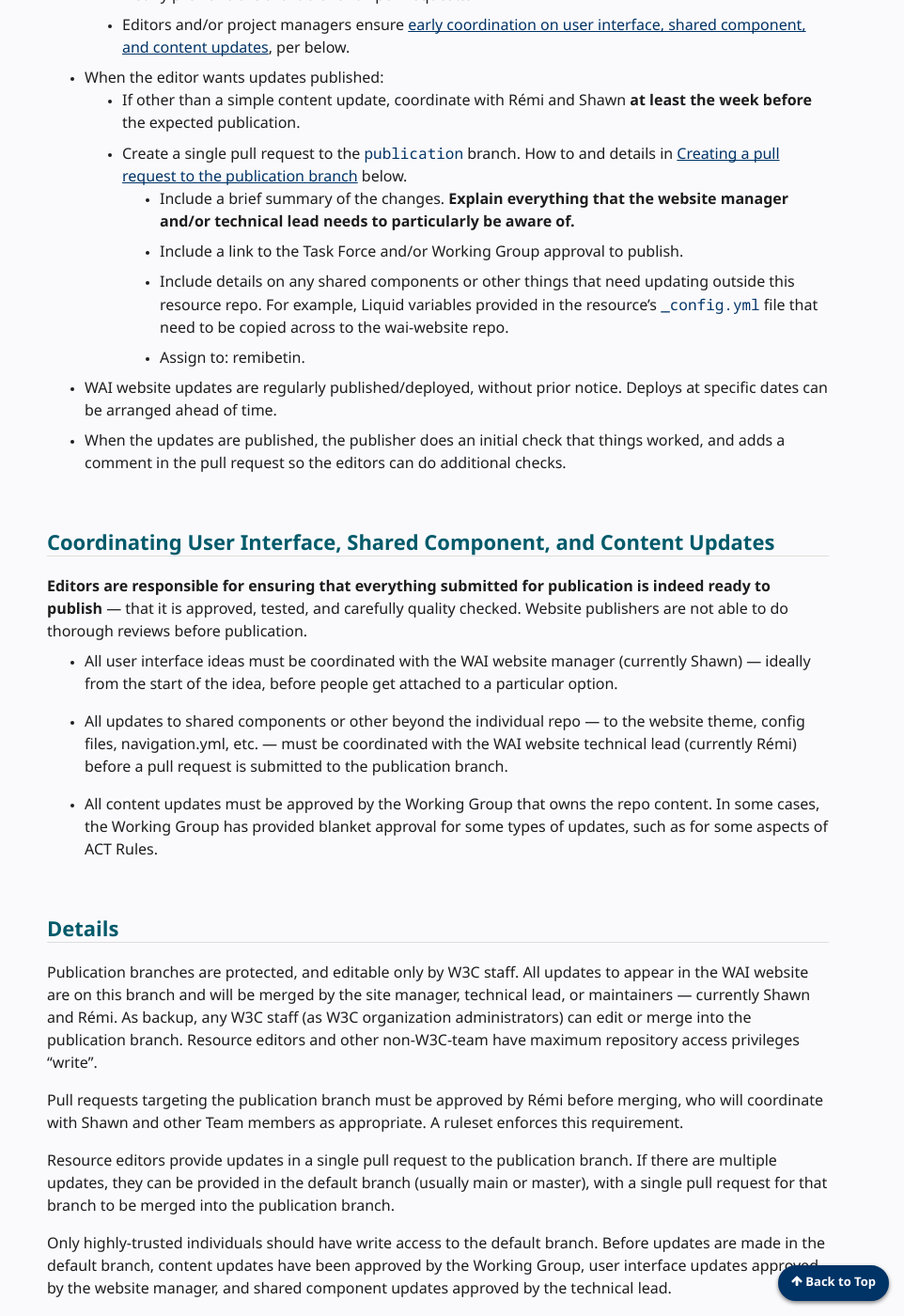
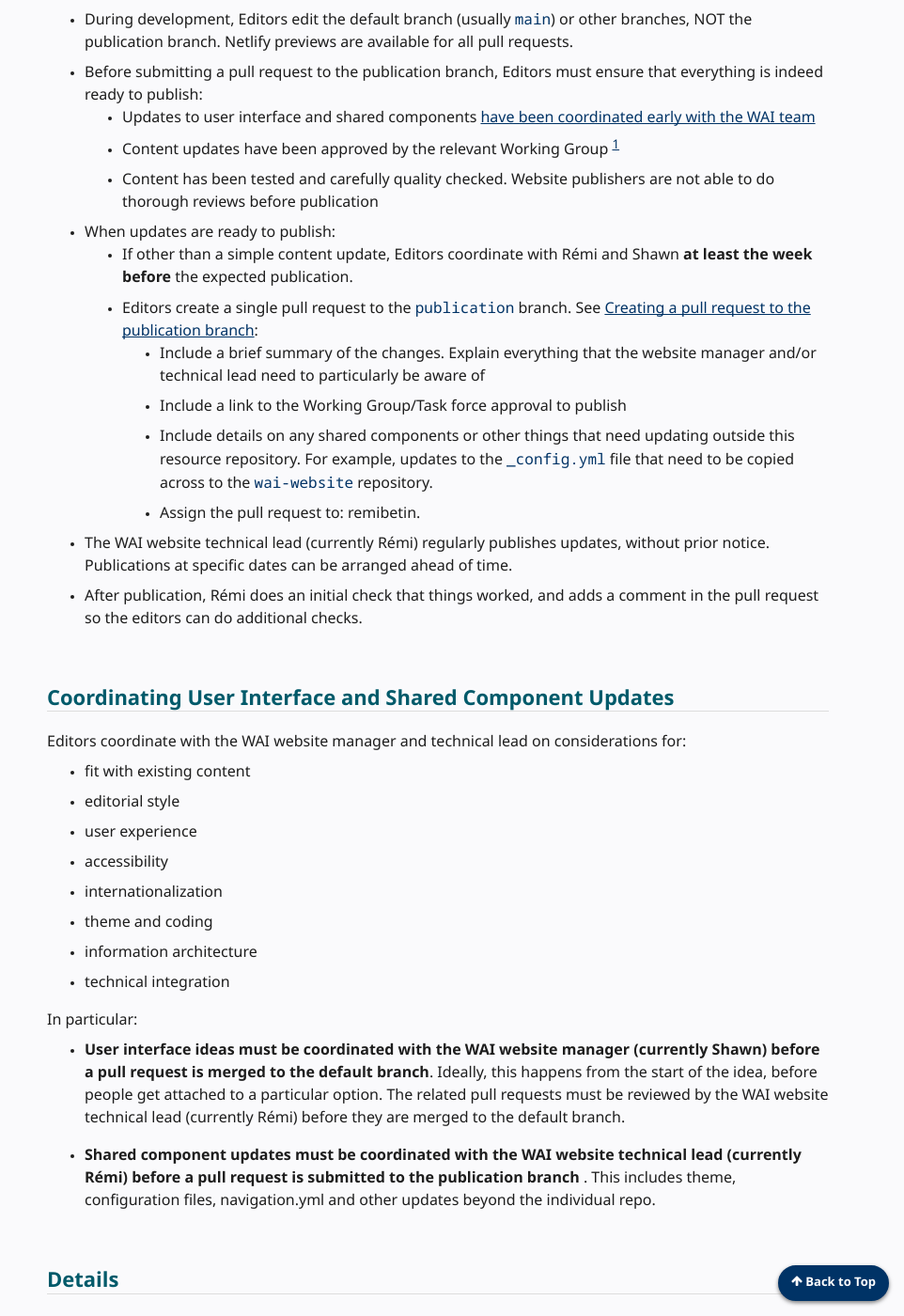
Before and after one commit to w3c/wai-website-theme, a Jekyll site: the page built from content/workflow.md, in a window 1280 px wide and 1400 px high, scrolled down 1249 px. Shown: the whole window at 94% size, without its empty margins (318-1280 px from the left). Built offline with Jekyll 4.4.1, drawn with Linux system fonts in a browser that asks for light colours; cached includes are drawn as plain includes; some of the changed text lies outside the part shown.

Commit message:
Update Workflow (#152)
* Simplify 'Updating WAI Website Resources'

* Fix typo

* Update workflow.md

```diff
--- a/content/workflow.md
+++ b/content/workflow.md
@@ -23,48 +24,36 @@ This section describes how content authors work with the website team to publish
 
 The workflow described here enables parts of the WAI website to be developed independently through the lightweight [GitHub Flow](https://docs.github.com/en/get-started/quickstart/github-flow), and enables publication on the WAI website updates to be coordinated by the website manager.
 
-* One branch in the repository is designated as the "**publication**" branch. Publication branches are [protected](https://docs.github.com/en/repositories/configuring-branches-and-merges-in-your-repository/defining-the-mergeability-of-pull-requests/about-protected-branches) so that all changes to the WAI website are merged only by the site manager, technical lead, or maintainers &mdash; currently Shawn and Rémi.
+* One branch in the repository is designated as the "**publication**" branch.
+* During development, editors use the default branch (usually `draft` or `main`) or other branches, not the publication branch.
+* Content updates must be approved by the Working Group.
+* User interface ideas and shared components updates must be coordinated early with the WAI team.
 * Editors provide a single pull request to the publication branch when updates are ready for publication.
-* Scheduled updates are usually published/deployed on Tuesdays.
+* Updates are published without prior notice. Scheduled updates can be arranged ahead of time.
 
 ## Workflow
 
 * Each Working Group and editorial team defines their own workflow for drafting, reviewing, approving, and submitting updates.
-  * Pull request used during development are made to the default branch or other branches, NOT the publication branch.
-  * Netlify previews are available for all pull requests.
-  * Editors and/or project managers ensure [early coordination on user interface, shared component, and content updates](#coop), per below.
-* When the editor wants updates published:
-  * If other than a simple content update, coordinate with Rémi and Shawn **at least the week before** the expected publication.
-  * Create a single pull request to the `publication` branch. How to and details in [Creating a pull request to the publication branch](#pr) below.
-    * Include a brief summary of the changes. **Explain everything that the website manager and/or technical lead needs to particularly be aware of.**
-    * Include a link to the Task Force and/or Working Group approval to publish.
-    * Include details on any shared components or other things that need updating outside this resource repo. For example, Liquid variables provided in the resource's `_config.yml` file that need to be copied across to the wai-website repo.
-    * Assign to: remibetin.
-* WAI website updates are regularly published/deployed, without prior notice. Deploys at specific dates can be arranged ahead of time.
-* When the updates are published, the publisher does an initial check that things worked, and adds a comment in the pull request so the editors can do additional checks.
+* During development, Editors edit the default branch (usually `main`) or other branches, NOT the publication branch. Netlify previews are available for all pull requests.
+* Before submitting a pull request to the publication branch, Editors must ensure that everything is indeed ready to publish:
+  * Updates to user interface and shared components [have been coordinated early with the WAI team](#coop)
+  * Content updates have been approved by the relevant Working Group [^1]
+  * Content has been tested and carefully quality checked. Website publishers are not able to do thorough reviews before publication
+* When updates are ready to publish:
+  * If other than a simple content update, Editors coordinate with Rémi and Shawn **at least the week before** the expected publication.
+  * Editors create a single pull request to the `publication` branch. See [Creating a pull request to the publication branch](#pr):
+    * Include a brief summary of the changes. Explain everything that the website manager and/or technical lead need to particularly be aware of
+    * Include a link to the Working Group/Task force approval to publish
+    * Include details on any shared components or other things that need updating outside this resource repository. For example, updates to the `_config.yml` file that need to be copied across to the `wai-website` repository.
+    * Assign the pull request to: remibetin.
+* The WAI website technical lead (currently Rémi) regularly publishes updates, without prior notice. Publications at specific dates can be arranged ahead of time.
+* After publication, Rémi does an initial check that things worked, and adds a comment in the pull request so the editors can do additional checks.
 
-## Coordinating User Interface, Shared Component, and Content Updates {#coop}
+[^1]: In some cases, the Working Group has provided blanket approval for some types of updates, such as for some aspects of ACT Rules.
 
-**Editors are responsible for ensuring that everything submitted for publication is indeed ready to publish** &mdash; that it is approved, tested, and carefully quality checked. Website publishers are not able to do thorough reviews before publication.
+## Coordinating User Interface and Shared Component Updates {#coop}
 
-* All user interface ideas must be coordinated with the WAI website manager (currently Shawn) &mdash; ideally from the start of the idea, before people get attached to a particular option.
-
-* All updates to shared components or other beyond the individual repo &mdash; to the website theme, config files, navigation.yml, etc. &mdash; must be coordinated with the WAI website technical lead (currently Rémi) before a pull request is submitted to the publication branch.
-
-* All content updates must be approved by the Working Group that owns the repo content. In some cases, the Working Group has provided blanket approval for some types of updates, such as for some aspects of ACT Rules.
-
-## Details
-
-Publication branches are protected, and editable only by W3C staff. All updates to appear in the WAI website are on this branch and will be merged by the site manager, technical lead, or maintainers &mdash; currently Shawn and Rémi. As backup, any W3C staff (as W3C organization administrators) can edit or merge into the publication branch. Resource editors and other non-W3C-team have maximum repository access privileges "write".
-
-Pull requests targeting the publication branch must be approved by Rémi before merging, who will coordinate with Shawn and other Team members as appropriate. A ruleset enforces this requirement.
-
-Resource editors provide updates in a single pull request to the publication branch. If there are multiple updates, they can be provided in the default branch (usually main or master), with a single pull request for that branch to be merged into the publication branch.
-
-Only highly-trusted individuals should have write access to the default branch. Before updates are made in the default branch, content updates have been approved by the Working Group, user interface updates approved by the website manager, and shared component updates approved by the technical lead.
-
-Editors work with the WAI site manager and technical lead to coordinate on considerations for:
-
+Editors coordinate with the WAI website manager and technical lead on considerations for:
 * fit with existing content
 * editorial style
 * user experience
@@ -74,18 +63,29 @@ Editors work with the WAI site manager and technical lead to coordinate on consi
 * information architecture
 * technical integration
 
+In particular:
+* **User interface ideas must be coordinated with the WAI website manager (currently Shawn) before a pull request is merged to the default branch**. Ideally, this happens from the start of the idea, before people get attached to a particular option. The related pull requests must be reviewed by the WAI website technical lead (currently Rémi) before they are merged to the default branch.
+
+* **Shared component updates must be coordinated with the WAI website technical lead (currently Rémi) before a pull request is submitted to the publication branch** . This includes theme, configuration files, navigation.yml and other updates beyond the individual repo.
+
+## Details
+
+Publication branches are protected, and editable only by W3C staff.
+
+Pull requests targeting the publication branch must be approved by the WAI website technical lead (currently Rémi) before merging, who will coordinate with Shawn and other Team members as appropriate. A ruleset enforces this requirement.
+
+Pull request are merged to the publication branch by Rémi or Shawn. As backup, any W3C staff (as W3C organization administrators) can merge into the publication branch.
+
+Resource editors and other non-W3C-team have maximum repository access privileges "write". Only highly-trusted individuals should have write access to the default branch.
+
 ## Site-Wide Components {#components}
 
 WAI website components:
 
-* [https://github.com/w3c/wai-website-theme/](https://github.com/w3c/wai-website-theme/) - Jekyll theme - includes components and layouts as well as docs
-* [https://wai-website-theme.netlify.app/components/](https://wai-website-theme.netlify.app/components/) - descriptions of design components
-* [https://github.com/w3c/wai-website-theme/blob/main/_layouts/standalone_resource.html](https://github.com/w3c/wai-website-theme/blob/main/_layouts/standalone_resource.html) - layout for new minimal resources - used for report tools, supplemental guidance, ACT Rules, ARIA APG
-  * as described in [https://github.com/w3c/wai-minimal-header-design/](https://github.com/w3c/wai-minimal-header-design/)
-
-Currently, issues related to these components are in different places. We are in the process of moving all issues to: [https://github.com/w3c/wai-website/issues/](https://github.com/w3c/wai-website/issues/) so they are in one place. We will use labels to group them.
-
-Please put any new issues in [https://github.com/w3c/wai-website/issues/](https://github.com/w3c/wai-website/issues/) &mdash; and feel free to move existing issues there, too.
+* [WAI Website Theme](https://github.com/w3c/wai-website-theme/) – includes components and layouts as well as docs
+* [Design Components](https://wai-website-theme.netlify.app/components/) - descriptions of design components
+* [Standalone resource layout](https://github.com/w3c/wai-website-theme/blob/main/_layouts/standalone_resource.html) - layout for new minimal resources - used for report tools, supplemental guidance, ACT Rules, ARIA APG
+  * as described in [wai-minimal-header-design repository](https://github.com/w3c/wai-minimal-header-design/)
 
 ## Creating a pull request to the publication branch {#pr}
 
```
Also changed, not shown: other parts of content/workflow.md (+1 -0 lines).
